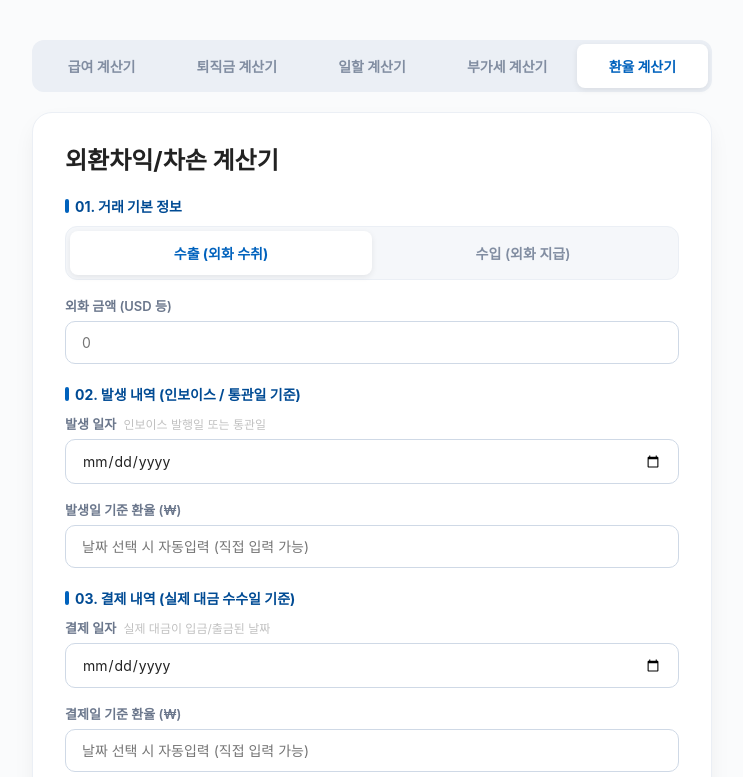
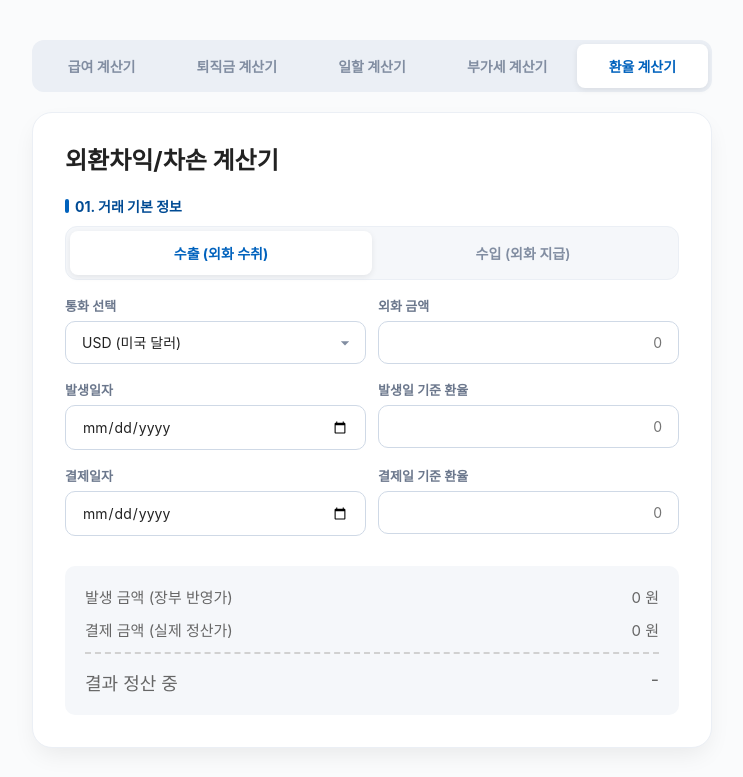
Before and after one commit to sonyah2080/payroll-calculater, a plain HTML site: page exchange.html in a window 1280 px wide. Both pictures are taken after a click on the button "수출 (외화 수취)". Shown: the top 777 px of the page, without its empty margins (268-1011 px from the left). Drawn offline with Linux system fonts and the light colour scheme; a web font is replaced by a local one.

Commit message:
환율계산기디자인변경

```diff
--- a/assets/css/exchange.css
+++ b/assets/css/exchange.css
@@ -1,5 +1,32 @@
 @charset "UTF-8";
 @import url("common.css");
+
+
+/* 1. 그리드 1:1 동일 비율 보장 */
+.form-row {
+    display: flex;
+    gap: 12px;
+    margin-bottom: 16px;
+}
+
+.form-row .form-group {
+    flex: 1 !important; /* 1:1 동일 비율 유지 */
+    margin-bottom: 0;
+}
+
+/* 2. 외화 금액 및 수치 입력창 우측 정렬 */
+.num-input, .text-right {
+    text-align: right !important;
+}
+
+/* 3. color.css 변수 연동 (color.css에 변수가 지정되어 있다면 자동 적용, 없을 경우 시스템 기본 색상) */
+.val-gain {
+    color: var(--color-gain, var(--success-color, var(--emerald-600, #16a34a))) !important; /* 이익: 초록 계열 */
+}
+
+.val-loss {
+    color: var(--color-loss, var(--danger-color, var(--red-600, #dc2626))) !important; /* 손실: 빨강 계열 */
+}
 
 /* 하단 결과 요약 박스 */
 .result-box {
--- a/assets/js/exchange.js
+++ b/assets/js/exchange.js
@@ -1,7 +1,9 @@
 document.addEventListener('DOMContentLoaded', () => {
+    // HTML 요소 가져오기
     const inputs = document.querySelectorAll('.num-input');
     const tabBtns = document.querySelectorAll('.tab-btn');
 
+    const elCurrency = document.getElementById('currency_select');
     const elAmount = document.getElementById('foreign_amount');
     const elInvoiceDate = document.getElementById('invoice_date');
     const elInvoiceRate = document.getElementById('invoice_rate');
@@ -13,41 +15,25 @@ document.addEventListener('DOMContentLoaded', () => {
     const resLabel = document.getElementById('res_type_label');
     const resDiff = document.getElementById('res_diff_krw');
 
-    const fmt = (num) => Math.round(num).toLocaleString('ko-KR');
-    const getNum = (str) => Number(str.replace(/,/g, '')) || 0;
+    // 숫자 콤마 및 형변환 유틸리티 (원화용: 정수, 환율용: 소수점 2자리 보존)
+    const fmtKrw = (num) => Math.round(num).toLocaleString('ko-KR');
+    const fmtRate = (num) => Number(num).toLocaleString('ko-KR', { minimumFractionDigits: 2, maximumFractionDigits: 2 });
+    const getNum = (str) => Number(String(str).replace(/,/g, '')) || 0;
 
-    // 1. 한국수출입은행 환율 API 호출 함수 (구글 시트 웹 앱 경유)
-    async function fetchExchangeRate(dateStr, currencyCode = "USD") {
-        // dateStr 형태 ("2026-02-12")를 API 규격("20260212")으로 변환
-        const searchDate = dateStr.replace(/-/g, '');
-
-        // ✨ 대표님이 주신 배포 ID가 포함된 구글 시트 웹 앱 URL
-        const googleScriptUrl = "https://script.google.com/macros/s/AKfycbxWtviPTWeShdXVbWldlN63HEhimeSaot1PO_N4Jdaq-_zSq5jRFq9ZrkC1-3UBGFqiBg/exec";
-
-        const url = `${googleScriptUrl}?date=${searchDate}`;
+    // 1. 선택한 통화와 날짜에 따른 환율 가져오기 API
+    async function fetchExchangeRate(dateVal, currencyCode = 'usd') {
+        const curr = currencyCode.toLowerCase();
+        // 날짜별 API URL (usd, jpy, eur 등 지원)
+        const url = `https://cdn.jsdelivr.net/npm/@fawazahmed0/currency-api@${dateVal}/v1/currencies/${curr}.json`;
 
         try {
             const response = await fetch(url);
-            if (!response.ok) throw new Error('네트워크 응답이 정상이 아닙니다.');
+            if (!response.ok) throw new Error("데이터 없음");
 
             const data = await response.json();
-
-            if (!Array.isArray(data) || data.length === 0) return null;
-
-            // 수출입은행 API 에러 코드 방어 (1이 정상)
-            if (data[0].result && data[0].result !== 1) {
-                console.error("API 데이터 없음 또는 주말/공휴일");
-                return null;
-            }
-
-            // 해당 통화(USD 등)의 매매기준율(deal_bas_r) 추출
-            const rateInfo = data.find(item => item.cur_unit === currencyCode);
-            if (rateInfo && rateInfo.deal_bas_r) {
-                return parseFloat(rateInfo.deal_bas_r.replace(/,/g, ''));
-            }
-            return null;
+            return data[curr].krw; // 1 외화당 KRW 환율 반환
         } catch (error) {
-            console.error("환율 정보를 불러오는 데 실패했습니다.", error);
+            console.error("API 통신 에러:", error);
             return null;
         }
     }
@@ -57,9 +43,9 @@ document.addEventListener('DOMContentLoaded', () => {
         let difference = 0;
 
         if (type === 'export') {
-            difference = (paymentRate - invoiceRate) * amount; // 수출: 결제일 환율이 높으면 이익
+            difference = (paymentRate - invoiceRate) * amount;
         } else if (type === 'import') {
-            difference = (invoiceRate - paymentRate) * amount; // 수입: 발생일 환율이 높으면(결제일이 낮으면) 이익
+            difference = (invoiceRate - paymentRate) * amount;
         }
 
         const gainLossType = difference > 0 ? "🎉 외환차익 (이익)" : (difference < 0 ? "📉 외환차손 (손실)" : "차이 없음");
@@ -73,30 +59,31 @@ document.addEventListener('DOMContentLoaded', () => {
         };
     }
 
-    // 3. 날짜 선택 시 자동으로 구글 시트를 통해 환율을 가져오는 함수
-    async function handleDateSelect(event, targetRateInput) {
-        const dateVal = event.target.value; // "YYYY-MM-DD"
+    // 3. 날짜 선택 시 이벤트 핸들러 (통화 정보 포함)
+    async function handleDateSelect(dateInput, targetRateInput) {
+        const dateVal = dateInput.value;
         if (!dateVal) return;
 
+        const selectedCurrency = elCurrency ? elCurrency.value : 'usd';
         targetRateInput.value = "불러오는 중...";
 
-        const rate = await fetchExchangeRate(dateVal, "USD");
+        const rate = await fetchExchangeRate(dateVal, selectedCurrency);
 
         if (rate !== null) {
-            targetRateInput.value = fmt(rate);
-            calculateMain(); // 환율 수신 후 즉시 계산 실행
+            // 환율 소수점 표기 보존 (예: JPY 9.15, USD 1385.50)
+            targetRateInput.value = fmtRate(rate);
+            calculateMain();
         } else {
             targetRateInput.value = "";
-            alert("해당 날짜의 환율 데이터를 불러올 수 없습니다.\n(주말/공휴일은 환율 데이터가 없으니 직접 입력해 주세요.)");
+            alert("해당 날짜의 환율 데이터를 불러올 수 없습니다.\n(미래 날짜이거나 데이터가 없는 경우 직접 입력해주세요.)");
         }
     }
-
-    // 4. 메인 실시간 연산 로직
+// 4. 메인 실시간 계산 로직
 function calculateMain() {
     const activeTab = document.querySelector('.tab-btn.active');
     if (!activeTab) return;
 
-        const type = activeTab.dataset.mode; // 'export' 또는 'import'
+    const type = activeTab.dataset.mode;
     const amount = getNum(elAmount.value);
     const invRate = getNum(elInvoiceRate.value);
     const payRate = getNum(elPaymentRate.value);
@@ -104,27 +91,40 @@ document.addEventListener('DOMContentLoaded', () => {
     const invKrw = amount * invRate;
     const payKrw = amount * payRate;
 
-        resInvoice.textContent = fmt(invKrw) + " 원";
-        resPayment.textContent = fmt(payKrw) + " 원";
+    // 원화 환산금액 표시
+    resInvoice.textContent = invKrw > 0 ? fmtKrw(invKrw) + " 원" : "0 원";
+    resPayment.textContent = payKrw > 0 ? fmtKrw(payKrw) + " 원" : "0 원";
+
+    // ✨ 색상 클래스 리셋 (이전 적용된 val-gain, val-loss 확실히 삭제)
+    resDiff.classList.remove('val-gain', 'val-loss');
+
+    // 입력값이 하나라도 없거나 0일 때는 초기 상태 (-) 유지를 위해 종료
+    if (amount === 0 || invRate === 0 || payRate === 0) {
+        resLabel.textContent = "결과 정산 중";
+        resDiff.textContent = "-";
+        return;
+    }
 
     const result = calculateFxGainLoss(type, amount, invRate, payRate);
 
-        resDiff.className = 'num font-bold';
-
-        if (amount === 0 || invRate === 0 || payRate === 0) {
-            resLabel.textContent = "외환차익/차손:";
-            resDiff.textContent = "0 원";
-        } else if (result.isZero) {
-            resLabel.textContent = result.type + ":";
+    if (result.isZero) {
+        resLabel.textContent = "외환 차이:";
         resDiff.textContent = "0 원";
     } else {
-            resLabel.textContent = result.type + ":";
+        resLabel.textContent = result.type;
         resDiff.textContent = (result.isGain ? "+" : "-") + result.amountKRW + " 원";
-            resDiff.classList.add(result.isGain ? 'val-gain' : 'val-loss');
+
+        // ✨ 이익/손실 여부에 따른 색상 클래스 부여
+        if (result.isGain) {
+            resDiff.style.setProperty('color', 'var(--green-400, #16a34a)', 'important');
+        } else {
+            resDiff.style.setProperty('color', 'var(--red-400, #dc2626)', 'important');
         }
     }
+}
+    // 5. 이벤트 바인딩
 
-    // 탭 버튼 클릭 이벤트 바인딩
+    // 탭 버튼 클릭
     tabBtns.forEach(btn => {
         btn.addEventListener('click', (e) => {
             tabBtns.forEach(b => b.classList.remove('active'));
@@ -133,19 +133,33 @@ document.addEventListener('DOMContentLoaded', () => {
         });
     });
 
-    // 이벤트 리스너 연결
-    elInvoiceDate.addEventListener('change', (e) => handleDateSelect(e, elInvoiceRate));
-    elPaymentDate.addEventListener('change', (e) => handleDateSelect(e, elPaymentRate));
+    // 통화 변경 시 날짜가 이미 입력되어 있으면 환율 재조회
+    if (elCurrency) {
+        elCurrency.addEventListener('change', () => {
+            if (elInvoiceDate.value) handleDateSelect(elInvoiceDate, elInvoiceRate);
+            if (elPaymentDate.value) handleDateSelect(elPaymentDate, elPaymentRate);
+            calculateMain();
+        });
+    }
 
+    // 날짜 변경 이벤트
+    elInvoiceDate.addEventListener('change', () => handleDateSelect(elInvoiceDate, elInvoiceRate));
+    elPaymentDate.addEventListener('change', () => handleDateSelect(elPaymentDate, elPaymentRate));
+
+    // 숫자 입력창 천단위 콤마 및 실시간 계산 연결
     inputs.forEach(input => {
-        input.addEventListener('input', function(e) {
+        input.addEventListener('input', function() {
             let val = this.value.replace(/[^0-9.]/g, '');
-            if(val) {
+            if (val) {
                 const parts = val.split('.');
-                parts[0] = parseInt(parts[0], 10).toLocaleString('ko-KR');
-                this.value = parts.join('.');
+                parts[0] = parseInt(parts[0], 10 || 0).toLocaleString('ko-KR');
+                if (parts.length > 1) {
+                    this.value = parts[0] + '.' + parts[1].slice(0, 2); // 소수점 2자리까지만 허용
+                } else {
+                    this.value = parts[0];
                 }
-            calculateMain();
+            }
+            calculateMain(); // 입력할 때마다 실시간 계산
         });
     });
 });
--- a/exchange.html
+++ b/exchange.html
@@ -20,53 +20,61 @@
             <button type="button" class="tab-btn active" data-mode="export">수출 (외화 수취)</button>
             <button type="button" class="tab-btn" data-mode="import">수입 (외화 지급)</button>
         </div>
+    </div>
 
-        <div class="form-group mb-0">
-            <label for="foreign_amount">외화 금액 (USD 등)</label>
-            <input type="text" id="foreign_amount" placeholder="0" class="num-input">
+    <div class="form-row">
+    <div class="form-group">
+        <label for="currency_select">통화 선택</label>
+        <select id="currency_select" class="form-input">
+            <option value="usd" selected>USD (미국 달러)</option>
+            <option value="jpy">JPY (일본 엔화)</option>
+            <option value="eur">EUR (유로화)</option>
+            <option value="cny">CNY (중국 위안화)</option>
+            <option value="gbp">GBP (영국 파운드)</option>
+            <option value="hkd">HKD (홍콩 달러)</option>
+        </select>
+    </div>
+    <div class="form-group" style="flex: 2;">
+        <label for="foreign_amount">외화 금액</label>
+        <input type="text" id="foreign_amount" class="num-input form-input" placeholder="0">
     </div>
 </div>
 
-    <div class="section-card">
-        <div class="section-title">02. 발생 내역 (인보이스 / 통관일 기준)</div>
 
+    <div class="form-row">
     <div class="form-group">
-            <label for="invoice_date">발생 일자 <span class="help-text">인보이스 발행일 또는 통관일</span></label>
-            <input type="date" id="invoice_date" class="date-input">
+        <label for="invoice_date">발생일자</label>
+        <input type="date" id="invoice_date" class="form-input">
     </div>
-
-        <div class="form-group mb-0">
-            <label for="invoice_rate">발생일 기준 환율 (₩)</label>
-            <input type="text" id="invoice_rate" placeholder="날짜 선택 시 자동입력 (직접 입력 가능)" class="num-input">
+    <div class="form-group">
+        <label for="invoice_rate">발생일 기준 환율</label>
+        <input type="text" id="invoice_rate" class="num-input form-input" placeholder="0">
     </div>
 </div>
 
-    <div class="section-card">
-        <div class="section-title">03. 결제 내역 (실제 대금 수수일 기준)</div>
-
+<div class="form-row">
     <div class="form-group">
-            <label for="payment_date">결제 일자 <span class="help-text">실제 대금이 입금/출금된 날짜</span></label>
-            <input type="date" id="payment_date" class="date-input">
+        <label for="payment_date">결제일자</label>
+        <input type="date" id="payment_date" class="form-input">
     </div>
-
-        <div class="form-group mb-0">
-            <label for="payment_rate">결제일 기준 환율 (₩)</label>
-            <input type="text" id="payment_rate" placeholder="날짜 선택 시 자동입력 (직접 입력 가능)" class="num-input">
+    <div class="form-group">
+        <label for="payment_rate">결제일 기준 환율</label>
+        <input type="text" id="payment_rate" class="num-input form-input" placeholder="0">
     </div>
 </div>
 
     <div class="result-box">
         <div class="result-row">
-            <span>발생 금액 (장부 반영가):</span>
+            <span>발생 금액 (장부 반영가)</span>
             <span id="res_invoice_krw" class="num">0 원</span>
         </div>
         <div class="result-row">
-            <span>결제 금액 (실제 정산가):</span>
+            <span>결제 금액 (실제 정산가)</span>
             <span id="res_payment_krw" class="num">0 원</span>
         </div>
         <div class="result-row">
-            <span id="res_type_label">외환차익/차손:</span>
-            <span id="res_diff_krw" class="num font-bold">0 원</span>
+            <span id="res_type_label">결과 정산 중</span>
+            <span id="res_diff_krw" class="num font-bold">-</span>
         </div>
     </div>
       </div>
```
Lines whose indentation alone changed are shown as unchanged.
